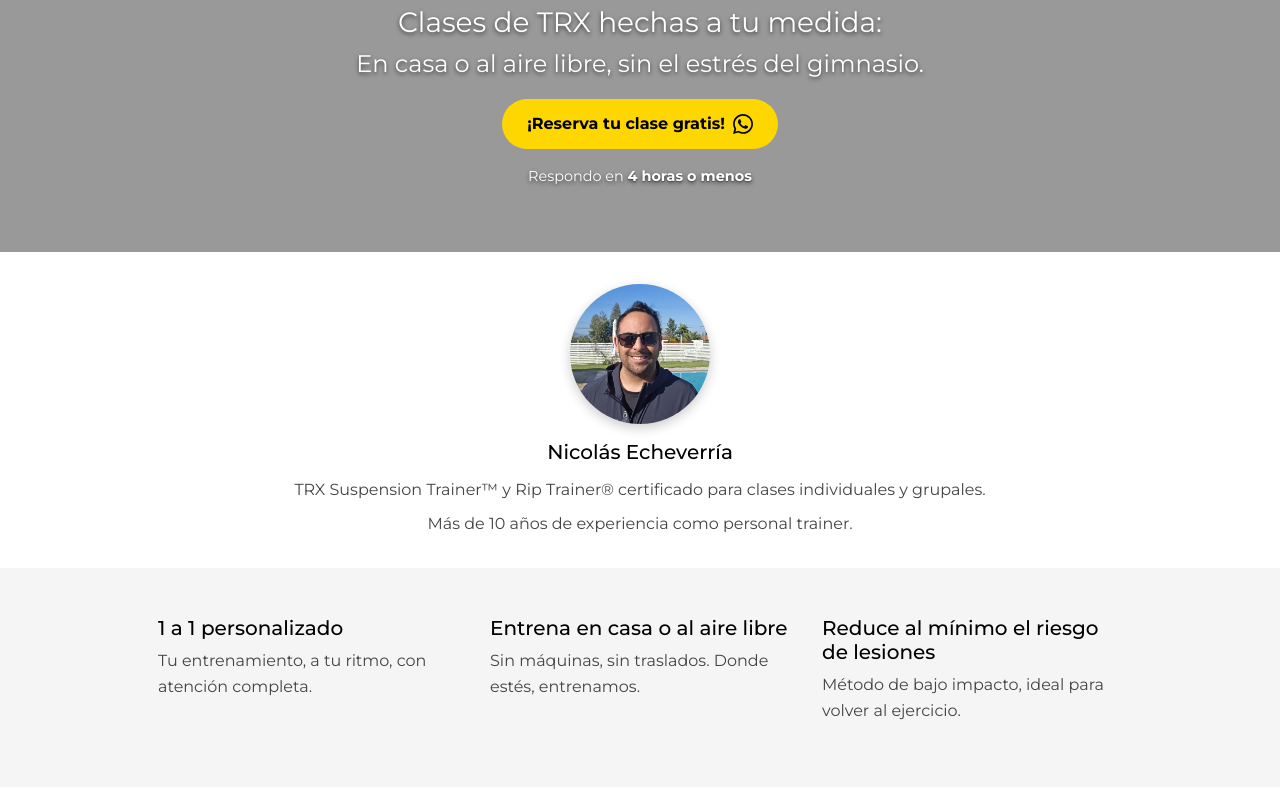
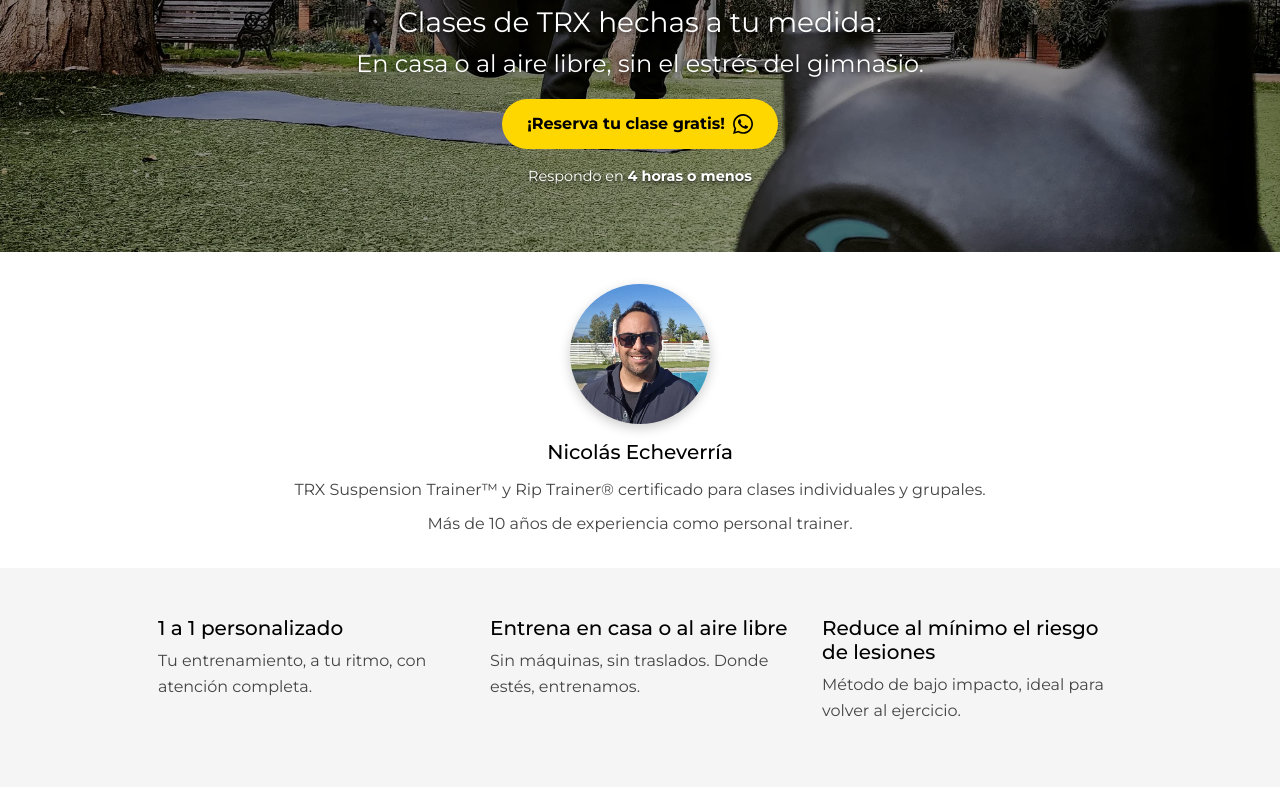
Before and after one commit to fanuneza/trxconcept, a plain HTML site: page index.html in a window 1280 px wide. Shown: the part 240-1030 px from the top of the page. Drawn offline with nearby package versions, Linux system fonts and the light colour scheme; a web font is replaced by a local one.

Commit message:
Update style.css

```diff
--- a/assets/css/style.css
+++ b/assets/css/style.css
@@ -159,7 +159,7 @@ header nav img {
 
 .hero {
   background-image: linear-gradient(rgba(0, 0, 0, 0.4), rgba(0, 0, 0, 0.4)),
-    url(assets/img/hero.webp);
+    url(../img/hero.webp);
   background-position: center;
   background-size: cover;
   text-align: center;
```
